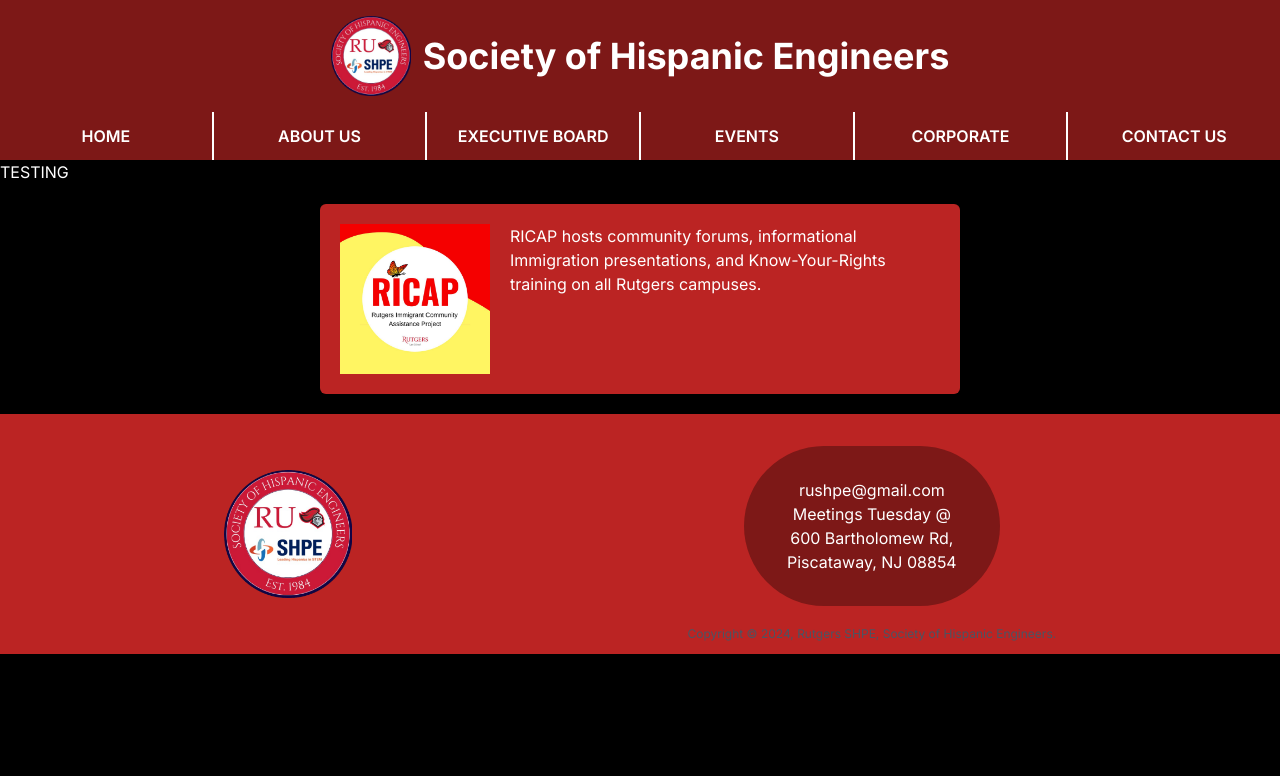
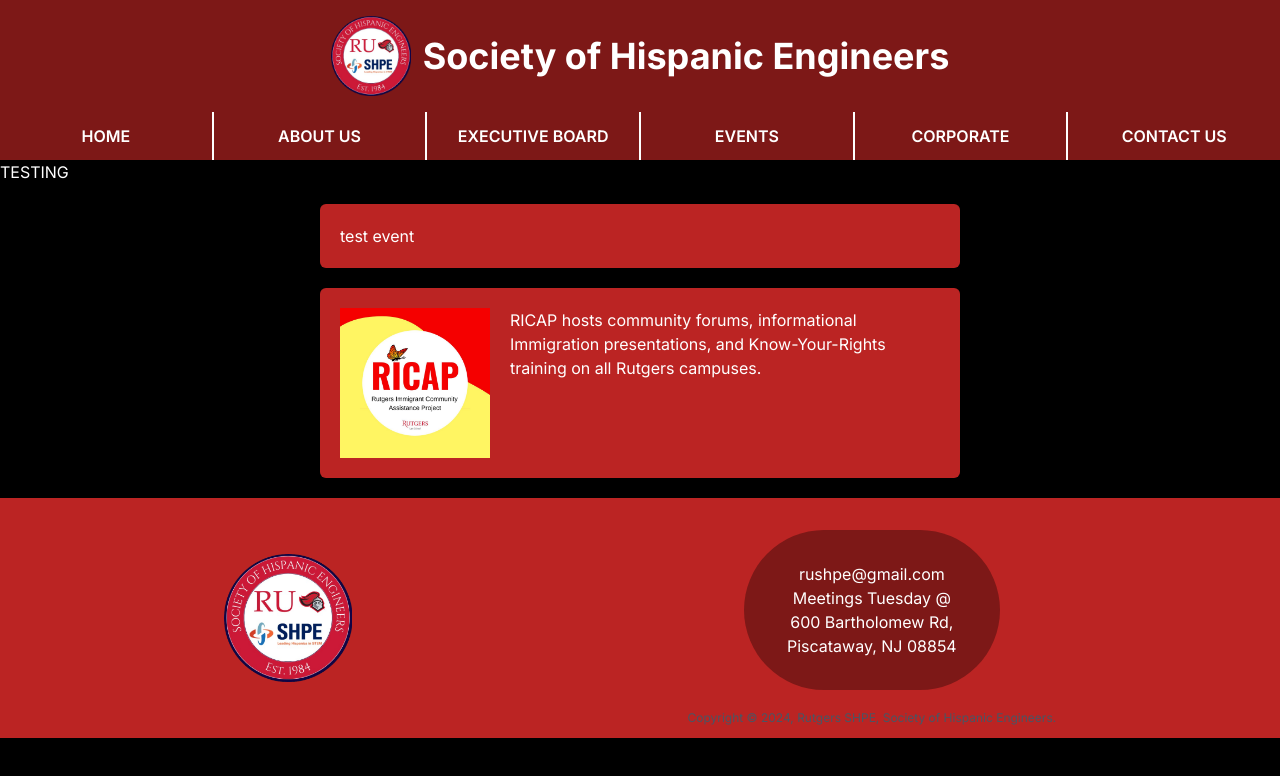
Before and after one commit to stevenchen1108/rushpe-dev, a Next.js app: page /shpetinas in a window 1280 px wide. Shown: the top 776 px of the page. Built offline with nearby package versions, Linux system fonts and the light colour scheme.

Commit message:
Added shpetinas folder for images and events component. Edited events component for testing.

```diff
--- a/src/app/shpetinas/page.tsx
+++ b/src/app/shpetinas/page.tsx
@@ -1,9 +1,12 @@
 import ResourceComponent from '@/components/resources-shpetinas.component';
+import EventsComponent from '@/components/events-shpetinas.component';
 
 export default function Shpetinas () {
     return (
         <>
             <h1>TESTING</h1>
+
+            <EventsComponent />
             <ResourceComponent />
         </>
     );
--- /dev/null
+++ b/src/components/events-shpetinas.component.tsx
@@ -0,0 +1,9 @@
+export default function ShpetinasEvents () {
+    return (
+        <>
+            <div className="flex flex-row bg-main text-white w-1/2 rounded-md p-5 gap-5 mx-auto my-5">
+                <h1>test event</h1>
+            </div>
+        </>
+    );
+}
```
